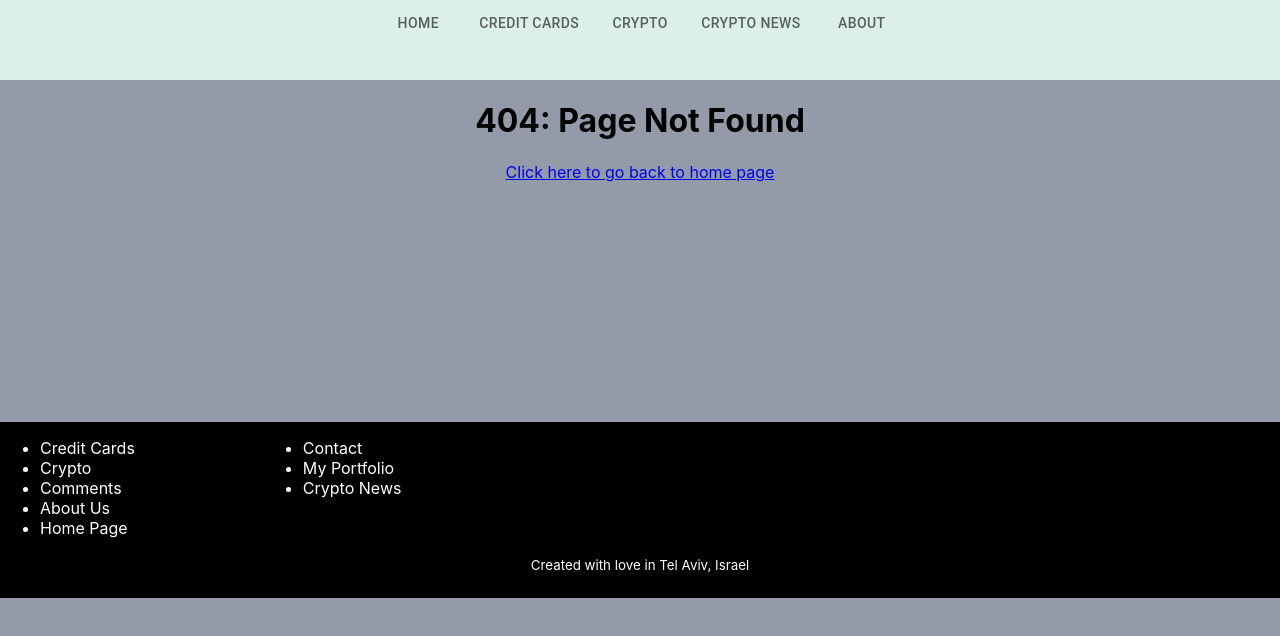
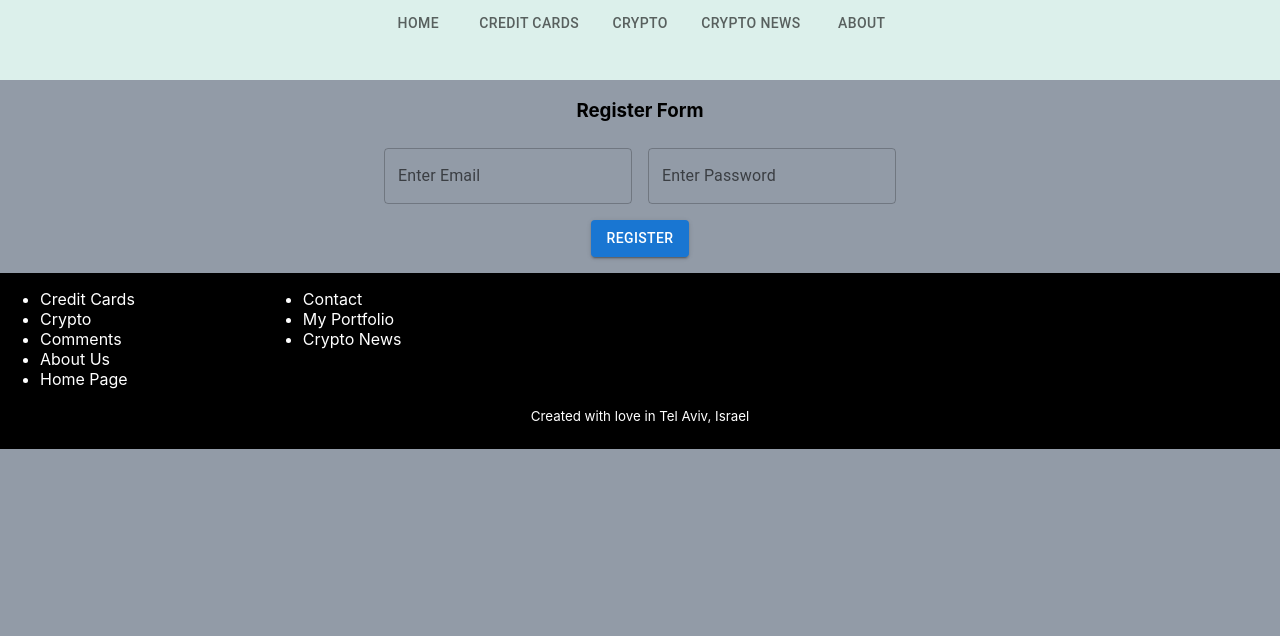
Before and after one commit to shaul613/finance-app, a React (Create React App) app in the folder client/: page /register in a window 1280 px wide. Shown: the top 636 px of the page. Built offline with nearby package versions, Linux system fonts and the light colour scheme; the HTML template or start-up script is replaced by a standard one.

Commit message:
added client files and fixed route for access token

```diff
--- a/client/src/App.js
+++ b/client/src/App.js
@@ -4,6 +4,10 @@ import {
   Route,
   useNavigate,
 } from 'react-router-dom';
+import {
+  useState,
+  createContext,
+} from 'react';
 import Crypto from './components/Crypto.js';
 import Navbar from './components/Navbar';
 import Home from './components/Home.js';
@@ -15,9 +19,15 @@ import Comments from './components/Comments';
 import About from './components/About';
 import Contact from './components/Contact';
 import CryptoNews from './components/CryptoNews';
+import LoginRegisterForm from './components/LoginRegisterForm';
+import {Auth} from './auth/Auth.js';
+
+export const AppContext = createContext(null);
 
 function App() {
+  const [accessToken, setAccessToken] = useState();
   return (
+    <AppContext.Provider value={{accessToken, setAccessToken}}>
     <div className="App">
       <div id="page_container">
         <div id='content_wrap'>
@@ -33,11 +43,14 @@ function App() {
             <Route path="/feedback" element={<Comments/>}/>
             <Route path="/contact" element={<Contact/>}/>
             <Route path="/cryptonews" element={<CryptoNews/>}/>
+            <Route path="/login" element={<LoginRegisterForm title="Login" />}/>
+            <Route path="/register" element={<LoginRegisterForm title="Register" />}/>
           </Routes>
         </div>
         <Footer />
       </div>
     </div>
+    </AppContext.Provider>
   );
 }
 
--- /dev/null
+++ b/client/src/auth/Auth.js
@@ -0,0 +1,34 @@
+import {useState, useEffect, useContext} from 'react';
+import {useNavigate} from 'react-router-dom';
+import axios from 'axios';
+import {AppContext} from '../App.js';
+
+export const Auth = (props) => {
+  const[redirect, setRedirect] = useState(null);
+  const {setAccessToken} = useContext(AppContext);
+  const navigate = useNavigate();
+
+  useEffect(() => {
+    const verify = async() => {
+      try {
+        let response = await axios.get('/token',{
+          withCredentials:true,
+          header:{
+            'Content-Type':'application'
+          }
+        });
+        console.log(response);
+        if(response.status == 200){
+          setRedirect(true);
+        }
+      } catch(e){
+        navigate('/login');
+      }
+    }
+    verify();
+  },[])
+
+  return(
+    redirect ? props.children : <h1>not authorized</h1>
+  )
+}
--- /dev/null
+++ b/client/src/components/LoginRegisterForm.js
@@ -0,0 +1,81 @@
+import {useState, useEffect, useContext} from 'react';
+import {useNavigate, Link} from 'react-router-dom';
+import axios from 'axios';
+import Box from '@mui/material/Box';
+import TextFiled from '@mui/material/TextField';
+import Button from '@mui/material/Button';
+import {AppContext} from '../App';
+
+const LoginRegisterForm = (props) => {
+  const [email, setEmail] = useState('');
+  const [password, setPassword] = useState('');
+  const [msg, setMsg] = useState('');
+
+  const {setAccessToken} = useContext(AppContext);
+
+  let navigate = useNavigate();
+
+  const handleAction = async() => {
+    if(props.title=='Register'){
+      try{
+        const response = await axios.post('/backend/auth/register',{
+          email, password
+        },{
+          withCredentials:true,
+          headers:{
+            'Content-Type':'application/json'
+          }
+        });
+        console.log('register => ', response);
+      } catch(e){
+        console.log(e);
+      }
+    } else{
+      try{
+        const response = await axios.post('/backend/auth/login',{
+          email, password
+        },{
+          withCredentials:true,
+          headers:{
+            'Content-Type':'application/json'
+          }
+        });
+        console.log('login => ', response.data);
+        setAccessToken(response.data)
+        navigate('/');
+      } catch(e){
+        setMsg(e.response.data.msg)
+      }
+    }
+  }
+
+  return(
+    <div>
+      <div>
+        <h3>{props.title} Form</h3>
+      </div>
+      <Box component="form" sx={{m:1}} noValidate autoComplete="off">
+        <TextFiled
+          sx={{m:1}}
+          id="email"
+          label="Enter Email"
+          variant="outlined"
+          onChange={(e)=>setEmail(e.target.value)}
+        />
+        <TextFiled
+          sx={{m:1}}
+          id="password"
+          label="Enter Password"
+          variant="outlined"
+          onChange={(e)=>setPassword(e.target.value)}
+        />
+      </Box>
+      <Button variant="contained" onClick={handleAction}>{props.title}</Button>
+      <div>
+        <p>{msg}</p>
+      </div>
+    </div>
+  )
+}
+
+export default LoginRegisterForm;
```
Also changed, not shown: 1 other file (tests, documents, lock files or other folders).
